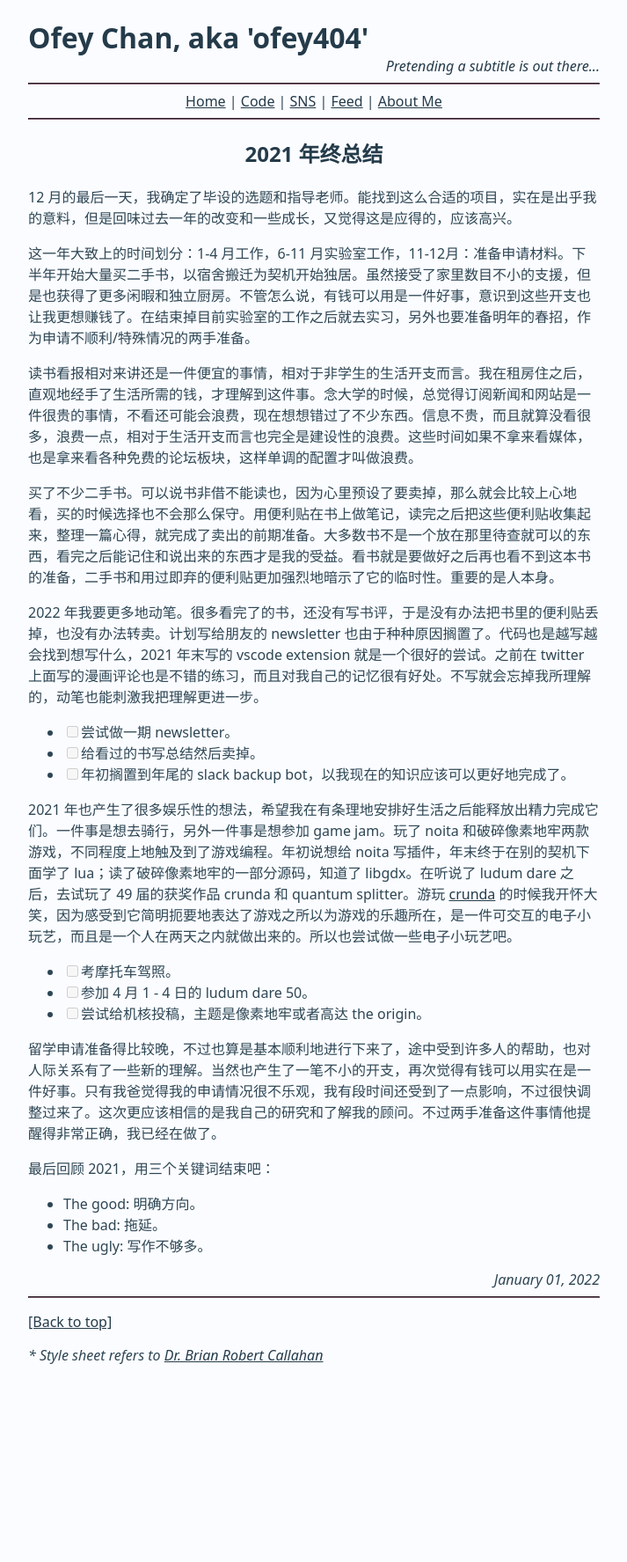
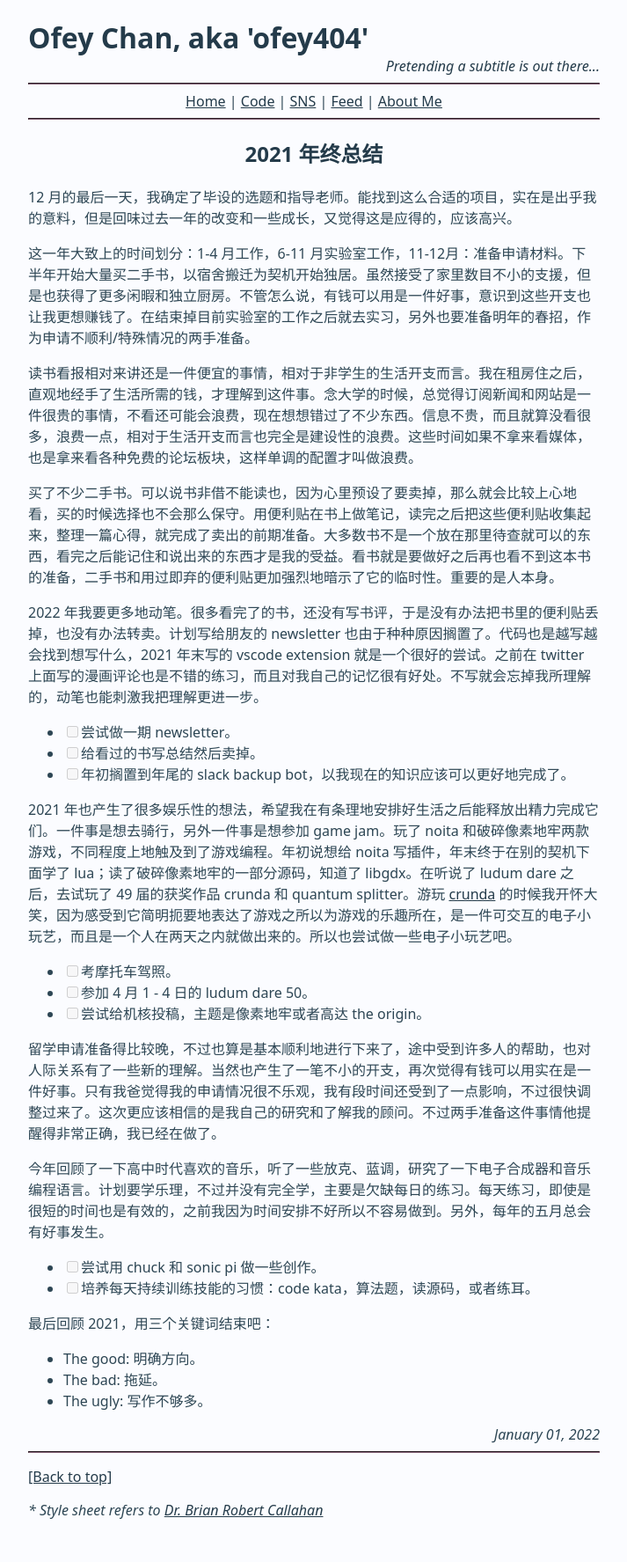
Before and after one commit to ofey404/ofey404.github.io, a Jekyll site: the page built from _posts/2022-01-01-don't-waste-the-good-days-2021-to-2022.zh.markdown, in a window 1280 px wide. Shown: the whole page at 88% size, without its empty margins (283-996 px from the left). Built offline with Jekyll 4.4.1, drawn with Linux system fonts in a browser that asks for light colours; before the commit the page ends 1599 px from its top, so only the background shows below that.

Commit message:
fix post

```diff
--- a/_posts/2022-01-01-don't-waste-the-good-days-2021-to-2022.zh.markdown
+++ b/_posts/2022-01-01-don't-waste-the-good-days-2021-to-2022.zh.markdown
@@ -28,6 +28,11 @@ lang-ref: 2022-01-01-don't-waste-the-good-days-2021-to-2022
 
 留学申请准备得比较晚，不过也算是基本顺利地进行下来了，途中受到许多人的帮助，也对人际关系有了一些新的理解。当然也产生了一笔不小的开支，再次觉得有钱可以用实在是一件好事。只有我爸觉得我的申请情况很不乐观，我有段时间还受到了一点影响，不过很快调整过来了。这次更应该相信的是我自己的研究和了解我的顾问。不过两手准备这件事情他提醒得非常正确，我已经在做了。
 
+今年回顾了一下高中时代喜欢的音乐，听了一些放克、蓝调，研究了一下电子合成器和音乐编程语言。计划要学乐理，不过并没有完全学，主要是欠缺每日的练习。每天练习，即使是很短的时间也是有效的，之前我因为时间安排不好所以不容易做到。另外，每年的五月总会有好事发生。
+
+- [ ] 尝试用 chuck 和 sonic pi 做一些创作。
+- [ ] 培养每天持续训练技能的习惯：code kata，算法题，读源码，或者练耳。
+
 最后回顾 2021，用三个关键词结束吧：
 
 - The good: 明确方向。
```
